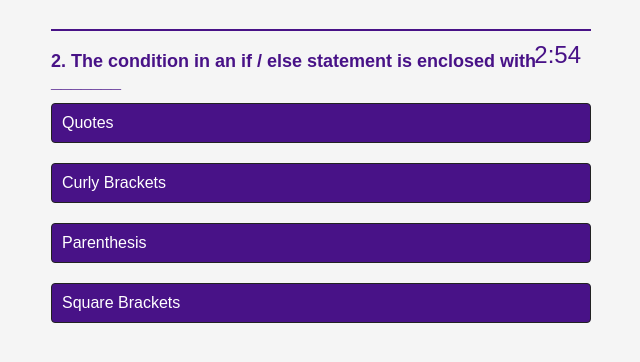
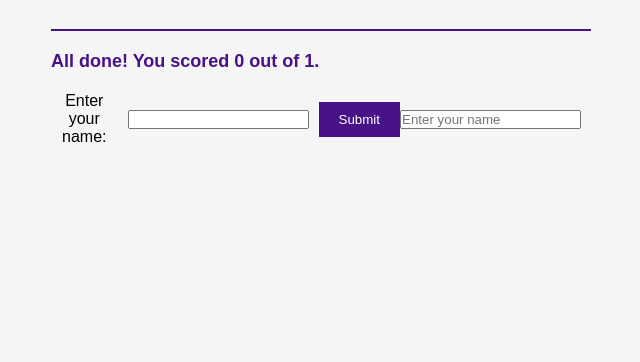
Before and after one commit to szolton/04-Challenge-Week4-Coding-Quiz, a plain HTML site: page Develop/index.html in a window 1280 px wide. Both pictures are taken after a click on the button "Strings". Shown: the part 168-530 px from the top of the page, without its empty margins (319-959 px from the left). Drawn offline with Linux system fonts and the light colour scheme.

Commit message:
fixed bugs

```diff
--- a/Develop/index.html
+++ b/Develop/index.html
@@ -18,10 +18,17 @@
             </div>
             <div id="feedback" style="display: none;">Correct!</div>
             <button id="next-btn">Next</button>
+        </div>
+        <div class="score-container">
+            <div id="final-score" class="final-score" style="display: none;"></div>
+            <div class="name-container" style="display: none;">
+                <label for="name-input">Enter your name:</label>
+                <input type="text" id="name-input">
+                <button id="submit-btn" style="display: none;">Submit</button>
+            </div>
+        </div>
+    </div>
 
-        </div>
-        <button id="submit-btn" style="display: none;">Submit</button>
-    </div>
 
     <script src="./script.js"></script>
 </body>
--- a/Develop/script.js
+++ b/Develop/script.js
@@ -7,44 +7,14 @@ const questions = [
             { text: "Alerts", correct: true},
             { text: "Numbers", correct: false},
         ]
-    },
-
-    {
-        question: "The condition in an if / else statement is enclosed with _______",
-        answers: [
-            { text: "Quotes", correct: true},
-            { text: "Curly Brackets", correct: false},
-            { text: "Parenthesis", correct: true},
-            { text: "Square Brackets", correct: false},
-        ]
-    },
-    {
-        question: "Arrays in JavaScript can be used to store",
-        answers: [
-            { text: "Numbers and Strings", correct: false},
-            { text: "Other Arrays", correct: false},
-            { text: "Booleans", correct: false},
-            { text: "All of the Above", correct: true},
-        ]
-    },
-
-
-    {
-        question: "A very useful tool used during development and debugging for your printing content to the debugger is:",
-        answers: [
-            { text: "JavaScript", correct: false},
-            { text: "Terminal/Bash", correct: false},
-            { text: "For Loops", correct: false},
-            { text: "Console.log", correct: true},
-        ]
     }
-
 ];
 
 const questionElement = document.getElementById("question");
 const answerButtonsElement = document.getElementById("answer-buttons");
 const timerElement = document.getElementById("timer");
 const feedbackElement = document.getElementById("feedback");
+const scoreContainer = document.querySelector(".score-container");
 
 let currentQuestionIndex = 0;
 let score = 0;
@@ -143,7 +113,20 @@ function showScore(){
     const finalScoreElement = document.createElement("div");
     finalScoreElement.textContent = `All done! You scored ${score} out of ${questions.length}.`;
     finalScoreElement.classList.add("final-score");
-    document.querySelector(".app").appendChild(finalScoreElement);
+    scoreContainer.insertBefore(finalScoreElement, document.querySelector(".name-container"));
+
+    // Show the name container
+    const nameContainer = document.querySelector(".name-container");
+    nameContainer.style.display = "flex";
+
+    // Show the input box
+    // Show the input box
+    const nameInput = document.createElement("input");
+    nameInput.setAttribute("type", "text");
+    nameInput.setAttribute("placeholder", "Enter your name");
+    nameInput.classList.add("name-input");
+    nameContainer.appendChild(nameInput);
+
 
     // Show the submit button
     const submitButton = document.getElementById("submit-btn");
@@ -151,17 +134,17 @@ function showScore(){
 
     // Add event listener to the submit button
     submitButton.addEventListener("click", function() {
+        const playerName = nameInput.value;
+        console.log(`Score submitted for ${playerName}: ${score}`);
         // Code to handle submitting the score, e.g., saving it to localStorage or displaying it in a modal
-        console.log("Score submitted!");
     });
+}
 
-    console.log("Submit button should be visible");
-}
 
 
 function endQuiz(){
     questionElement.innerHTML = `Time's up! You scored ${score} out of ${questions.length}.`;
-    showScore();
+
 }
 
 startQuiz();
--- a/Develop/style.css
+++ b/Develop/style.css
@@ -103,14 +103,55 @@ body {
     color: #481287;
 }
 
+.score-container {
+    text-align: center;
+    margin-top: 20px;
+}
+
 .final-score {
     font-family: 'FranklinGothic Demi', Arial, sans-serif;
     font-size: 18px;
     color: #481287;
     font-weight: bold;
-    padding-top: 20px;
+    margin-bottom: 20px;
+    text-align: left;
 }
 
-#high-score-btn {
+#submit-btn {
     background-color: #481287;
+    display: block;
+    margin: 0 auto;
 }
+/*
+.name-container {
+    display: flex;
+    align-items: center;
+} */
+
+.name-container {
+    /* display: none; */
+    align-items: center;
+    justify-content: center; /* Center items horizontally */
+    margin-top: 20px; /* Adjust top margin as needed */
+}
+
+.name-container label {
+    margin-right: 10px;
+}
+
+.name-container input {
+    margin-right: 10px;
+}
+
+.name-container button {
+    background-color: #481287;
+    color: white;
+    border: none;
+    padding: 10px 20px;
+    cursor: pointer;
+    transition: background-color 0.3s;
+}
+
+.name-container button:hover {
+    background-color: #B194D3;
+}
```
Also changed, not shown: 1 other file.
